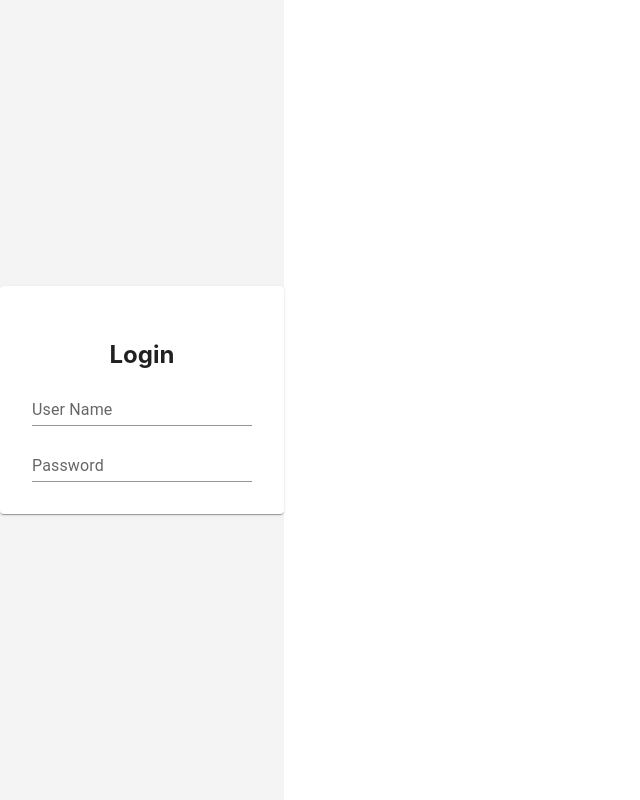
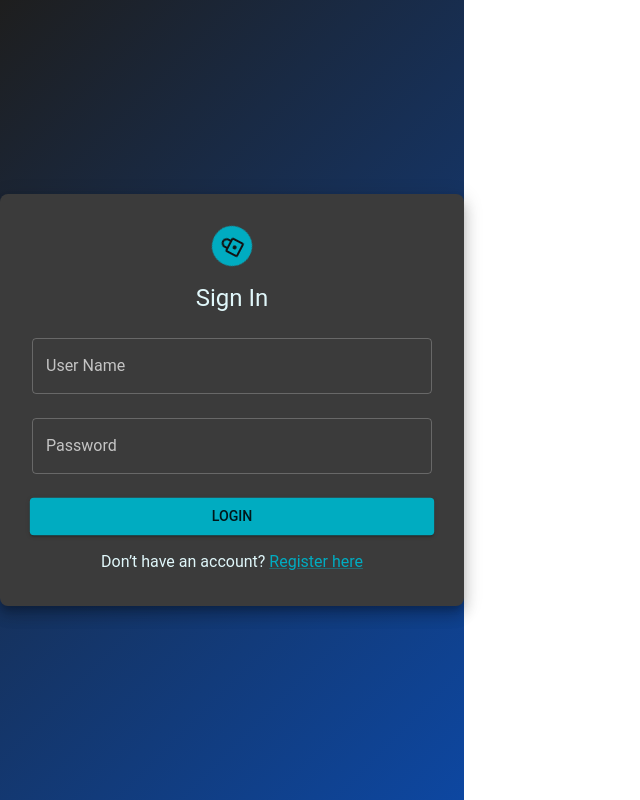
Before and after one commit to Sasanka1999/online-course-management-system-frontend, a React (Vite) app: page / in a window 1280 px wide. Shown: the whole page, without its empty margins (0-640 px from the left). Built offline with nearby package versions, Linux system fonts and the light colour scheme.

Commit message:
create login function

```diff
--- a/package.json
+++ b/package.json
@@ -15,10 +15,13 @@
     "@mui/icons-material": "^6.1.9",
     "@mui/material": "^6.1.9",
     "@mui/styled-engine-sc": "^6.1.9",
-    "@toolpad/core": "^0.10.0",
+    "axios": "^1.7.9",
+    "dotenv": "^16.4.7",
     "onlinecoursems": "file:",
     "react": "^18.3.1",
     "react-dom": "^18.3.1",
+    "react-router-dom": "^7.0.2",
+    "react-toastify": "^10.0.6",
     "styled-components": "^6.1.13"
   },
   "devDependencies": {
--- /dev/null
+++ b/services/axiosOrder.js
@@ -0,0 +1,11 @@
+import axios from "axios";
+
+const token = localStorage.getItem('ocm-token')
+const role = localStorage.getItem('user-role')
+
+const instance = axios.create({
+    baseURL: 'http://localhost:8080/api/',
+    headers: {Authorization: `Bearer ${token}`}
+  });
+
+export default instance;
--- a/src/main.jsx
+++ b/src/main.jsx
@@ -2,10 +2,13 @@ import { StrictMode } from 'react'
 import { createRoot } from 'react-dom/client'
 import './index.css'
 import App from './app/App'
+import { BrowserRouter } from 'react-router-dom'
 
 
 createRoot(document.getElementById('root')).render(
   <StrictMode>
-    <App />
+    <BrowserRouter>
+      <App />
+    </BrowserRouter>
   </StrictMode>,
 )
--- a/src/pages/Login/Login.jsx
+++ b/src/pages/Login/Login.jsx
@@ -1,39 +1,178 @@
-import { Box, Paper } from "@mui/material";
-import TextField from '@mui/material/TextField';
+import React, { useState } from 'react';
+import { Box, Button, TextField, Typography, Paper, Avatar, Link } from '@mui/material';
+import { LockOutlined, Password } from '@mui/icons-material';
+import { createTheme, ThemeProvider } from '@mui/material/styles';
+// import instance from '../../services/AxiosOder';
+import { toast } from 'react-toastify';
+
+import { useNavigate, useNavigation } from 'react-router-dom';
+import instance from '../../../services/axiosOrder';
+
+
+
+
+const theme = createTheme({
+    palette: {
+        mode: 'dark',
+        primary: {
+            main: '#00acc1',
+        },
+        background: {
+            default: '#121212',
+            paper: '#1e1e1e',
+        },
+        text: {
+            primary: '#e0f7fa',
+        },
+    },
+    typography: {
+        fontFamily: 'Roboto, sans-serif',
+    },
+});
 
 
 export default function Login() {
 
 
+
+    const [userName, setUserName] = useState('');
+    const [password, setPassword] = useState('');
+
+    const loginFuntion = () => {
+        const role = localStorage.getItem('user-role')
+
+        const data = {
+            userName: userName,
+            password: password
+        }
+
+        instance.post('/auth/login', data)
+            .then((res) => {
+                console.log(res);
+
+                toast.success("Login Successful! You have Login successfully.", {
+                    position: "top-center",
+                    autoClose: 2000,
+                    hideProgressBar: false,
+                    closeOnClick: true,
+                    draggable: true,
+                    pauseOnHover: true,
+                });
+
+                localStorage.setItem('ocm-token', res.data.token);
+                localStorage.setItem('user-role', res.data.role)
+
+                if(role==='student'){
+                    console.log("user is admin");
+                }
+
+                setTimeout(() => {
+                    navigate('/home');
+                    window.location.reload();
+                }, 2000);
+
+            })
+
+            .catch((err) => {
+                console.log(err);
+                toast.error("Login Faild! You have Login Faild.", {
+                    position: "top-center",
+                    autoClose: 1500,
+                    hideProgressBar: false,
+                    closeOnClick: true,
+                    draggable: true,
+                    pauseOnHover: true,
+                });
+            })
+
+    }
+
+
     return (
+        <ThemeProvider theme={theme}>
             <Box
                 display="flex"
                 justifyContent="center"
                 alignItems="center"
                 minHeight="100vh"
-            bgcolor="#f4f4f4"
+                sx={{
+                    background: 'linear-gradient(135deg, #1e1e1e, #0d47a1)',
+                }}
             >
-            <Paper sx={{ padding: 4, display: 'flex', flexDirection: 'column' }}>
-                <Box sx={{mb:1}}>
-                <h2 style={{ marginBottom: 5, textAlign:'center' }}>Login</h2>
+                <Paper
+                    elevation={10}
+                    sx={{
+                        padding: 4,
+                        maxWidth: 400,
+                        borderRadius: 2,
+                        backgroundColor: 'background.paper',
+                        color: 'text.primary',
+                        animation: 'fadeIn 1.5s ease',
+                    }}
+                >
+                    <Box display="flex" justifyContent="center" mb={2}>
+                        <Avatar sx={{ bgcolor: 'primary.main', animation: 'spin 3s linear infinite' }}>
+                            <LockOutlined />
+                        </Avatar>
+                    </Box>
+                    <Typography variant="h5" align="center" gutterBottom>
+                        Sign In
+                    </Typography>
                     <TextField
-                    id="standard-basic"
                         label="User Name"
-                    variant="standard"
+                        type="username"
+                        variant="outlined"
+                        fullWidth
+                        margin="normal"
+                        sx={{ '& .MuiOutlinedInput-root': { color: 'text.primary' } }}
+                        onChange={(e) => setUserName(e.target.value)}
                     />
+                    <TextField
+                        label="Password"
+                        type="password"
+                        variant="outlined"
+                        fullWidth
+                        margin="normal"
+                        sx={{ '& .MuiOutlinedInput-root': { color: 'text.primary' } }}
+                        onChange={(e) => setPassword(e.target.value)}
+                    />
+                    <Button
+                        variant="contained"
+                        color="primary"
+                        fullWidth
+                        sx={{ mt: 2, animation: 'pulse 2s infinite' }}
+                        onClick={loginFuntion}
+                    >
+                        Login
+                    </Button>
+
+                    <Typography align="center" mt={2}>
+                        Don’t have an account?{' '}
+                        <Link onClick={''} color="primary">
+                            Register here
+                        </Link>
+                    </Typography>
+                </Paper>
             </Box>
 
-                <Box>
-                <TextField
-                    id="standard-password-input"
-                    label="Password"
-                    type="password"
-                    autoComplete="current-password"
-                    variant="standard"
-                />
-                </Box>
-            </Paper>
-
-        </Box>
+            {/* Add keyframes for animations */}
+            <style>
+                {`
+          @keyframes fadeIn {
+            0% { opacity: 0; transform: scale(0.9); }
+            100% { opacity: 1; transform: scale(1); }
+          }
+          @keyframes pulse {
+            0% { transform: scale(1); }
+            50% { transform: scale(1.05); }
+            100% { transform: scale(1); }
+          }
+          @keyframes spin {
+            0% { transform: rotate(0deg); }
+            100% { transform: rotate(360deg); }
+          }
+        `}
+            </style>
+        </ThemeProvider>
     );
 }
```
Also changed, not shown: 1 other file (tests, documents, lock files or other folders). Lines whose indentation alone changed are shown as unchanged.
